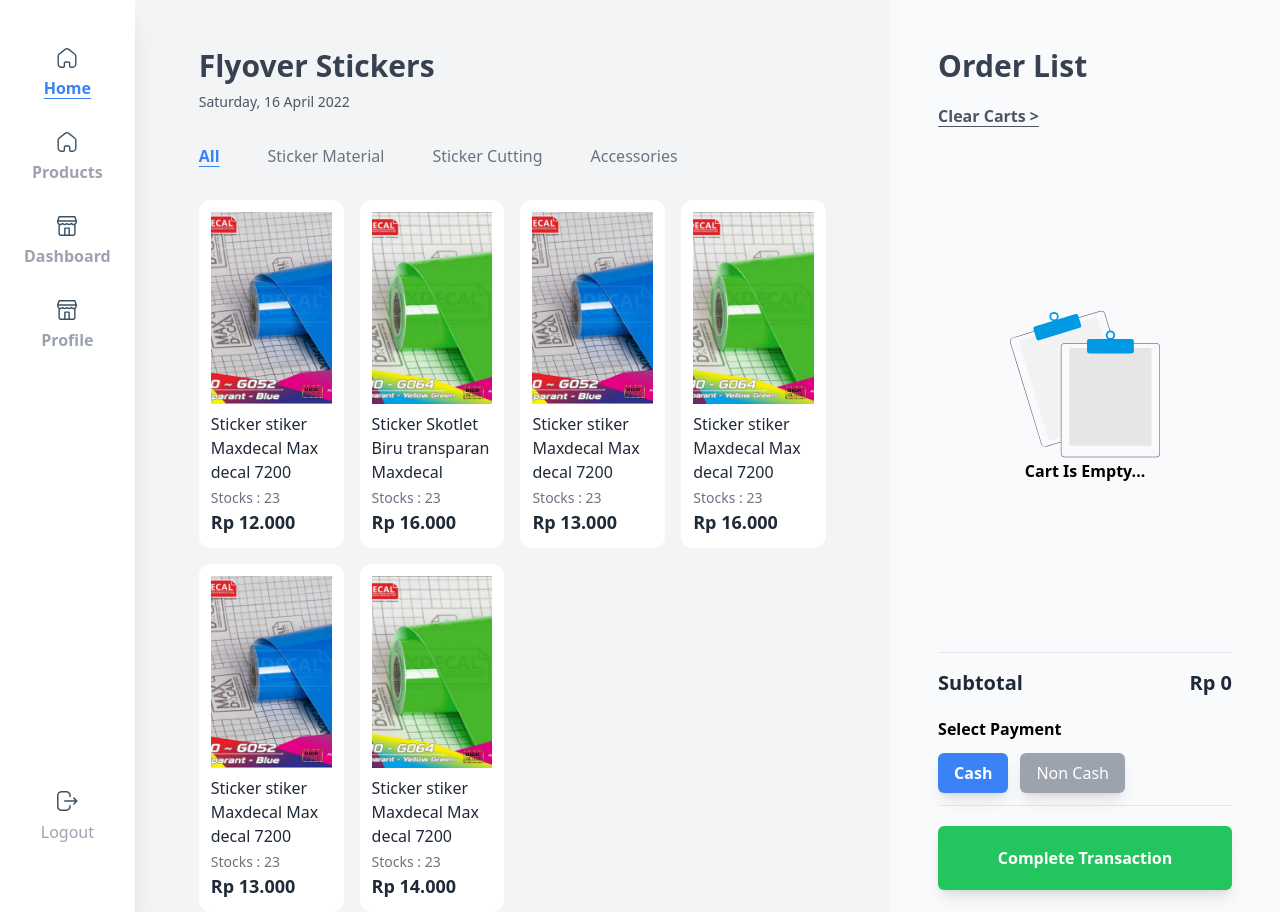
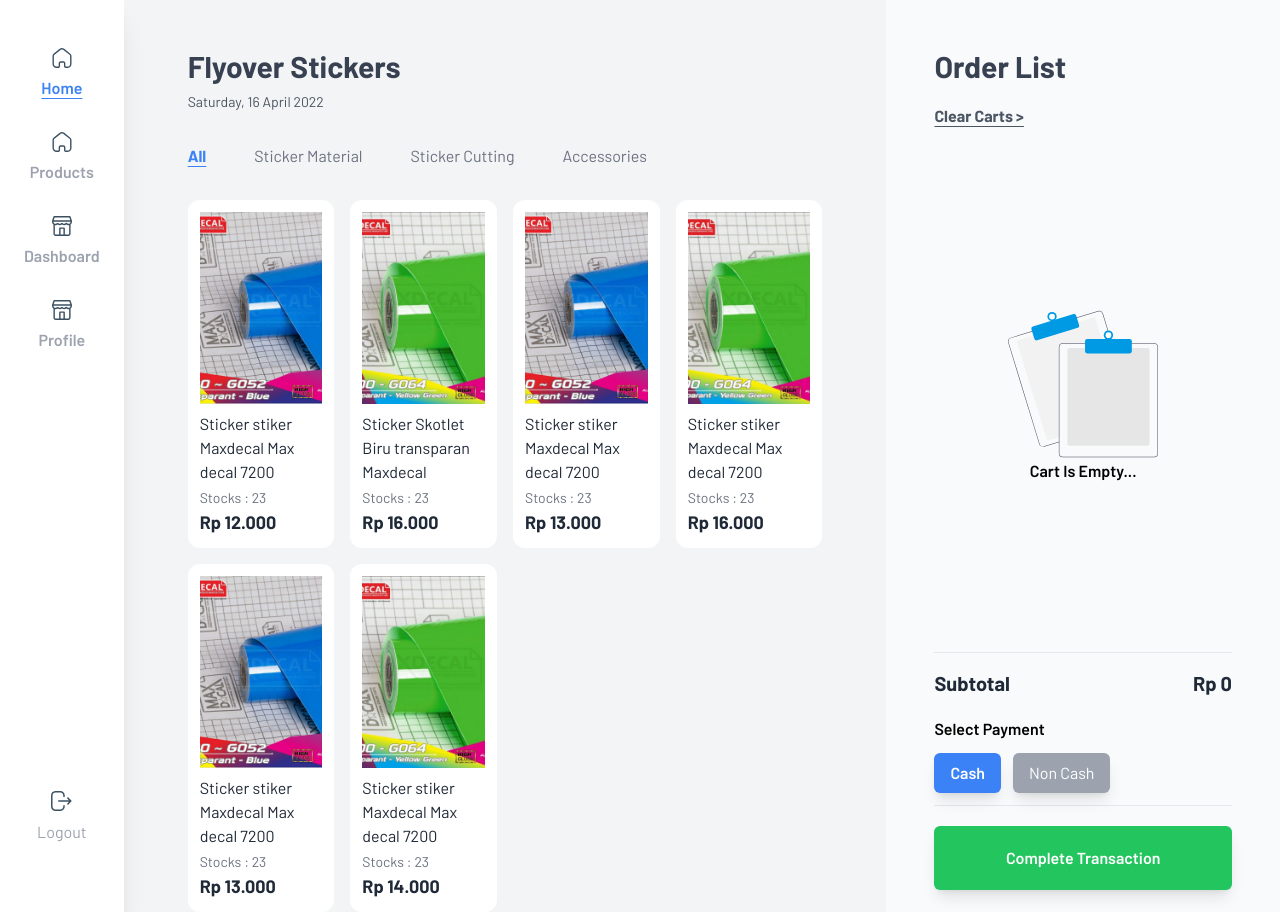
Before and after one commit to rahulsya/posmicro, a React (Create React App) app: page / in a window 1280 px wide. Built offline with nearby package versions, Linux system fonts and the light colour scheme.

Commit message:
change default font

```diff
--- a/tailwind.config.js
+++ b/tailwind.config.js
@@ -2,6 +2,9 @@ module.exports = {
   content: ["./src/**/*.{js,jsx,ts,tsx}"],
   theme: {
     extend: {},
+    fontFamily: {
+      sans: ["Barlow", "sans-serif"],
+    },
   },
   plugins: [],
 };
```
